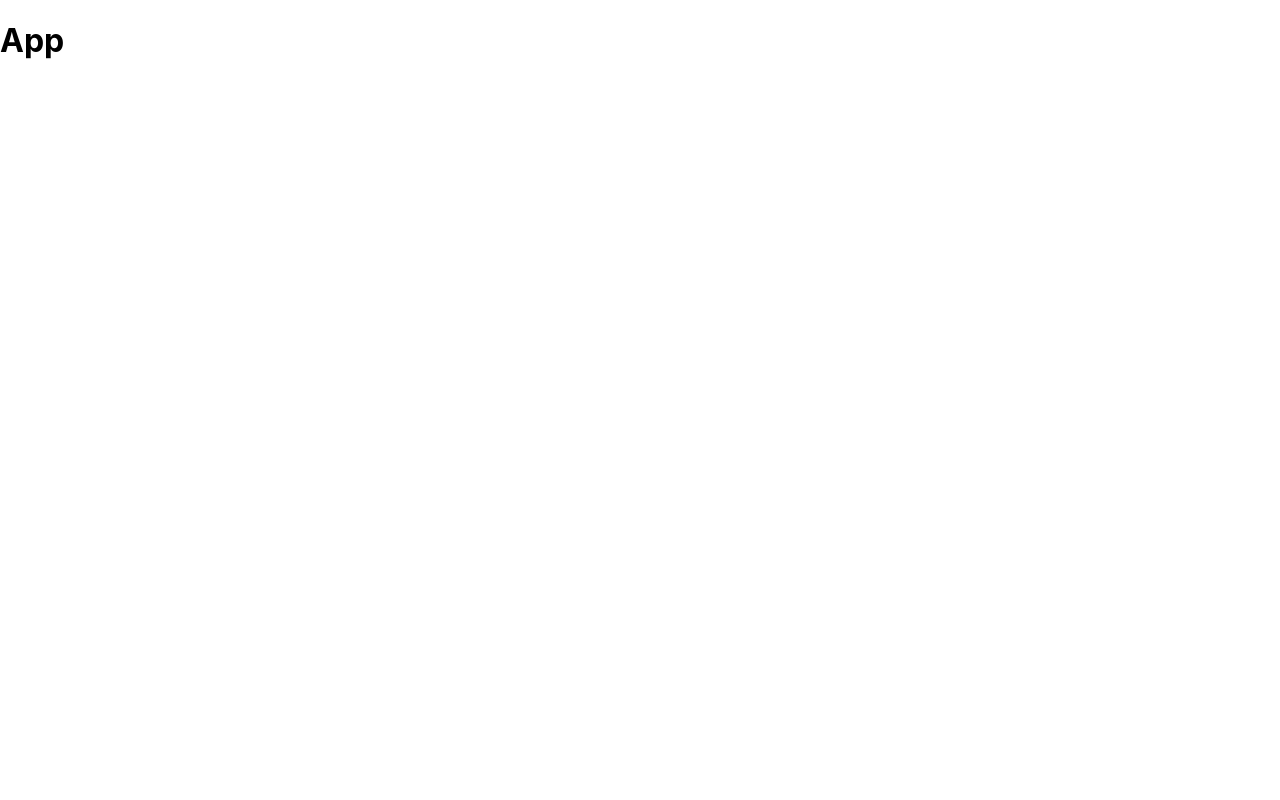
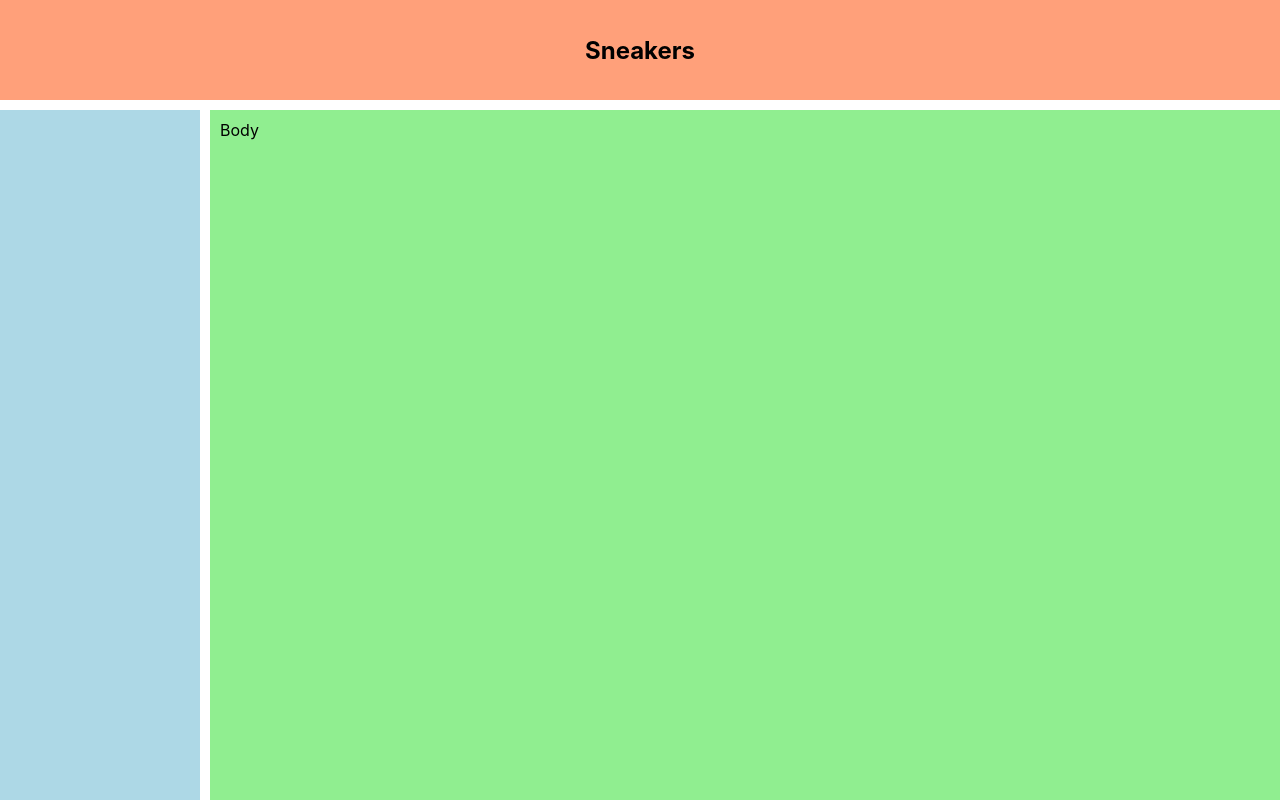
Before and after one commit to Odinokun/v-dop-tuesday-router, a React (Vite) app: page / in a window 1280 px wide. Built offline with nearby package versions, Linux system fonts and the light colour scheme.

Commit message:
feat: restructure App component layout and add new Page component

```diff
--- a/src/App.tsx
+++ b/src/App.tsx
@@ -2,8 +2,18 @@ import './App.css';
 
 function App() {
   return (
-    <div>
-      <h1>App</h1>
+    <div className='wrapper'>
+      <header className='header'>
+        <h2>Sneakers</h2>
+      </header>
+
+      <aside className='aside'>
+        <nav>
+          <ul></ul>
+        </nav>
+      </aside>
+
+      <main className='main'>Body</main>
     </div>
   );
 }
```
Also changed, not shown: src/pages/Page.tsx (added, +9 -0 lines).
